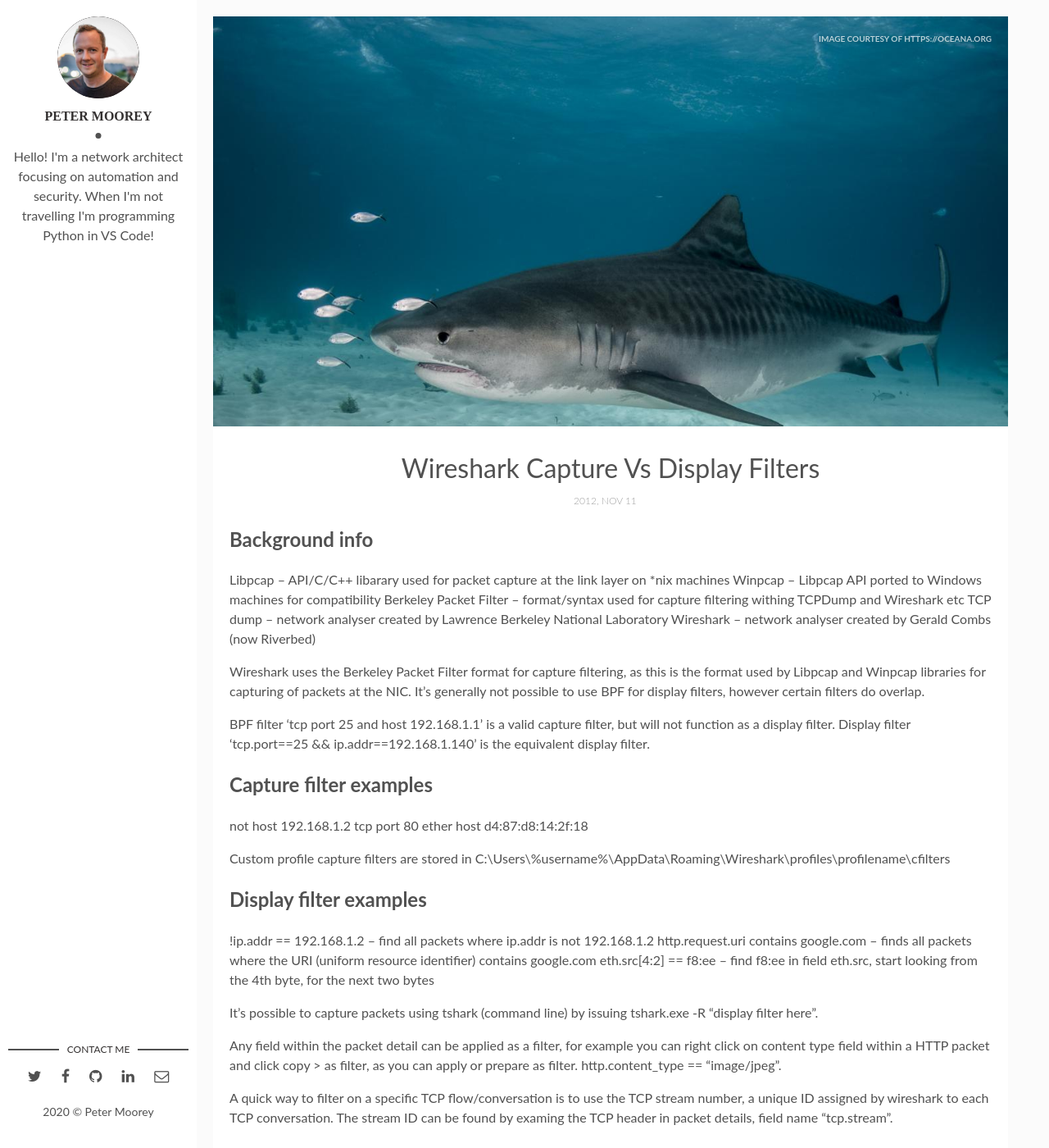
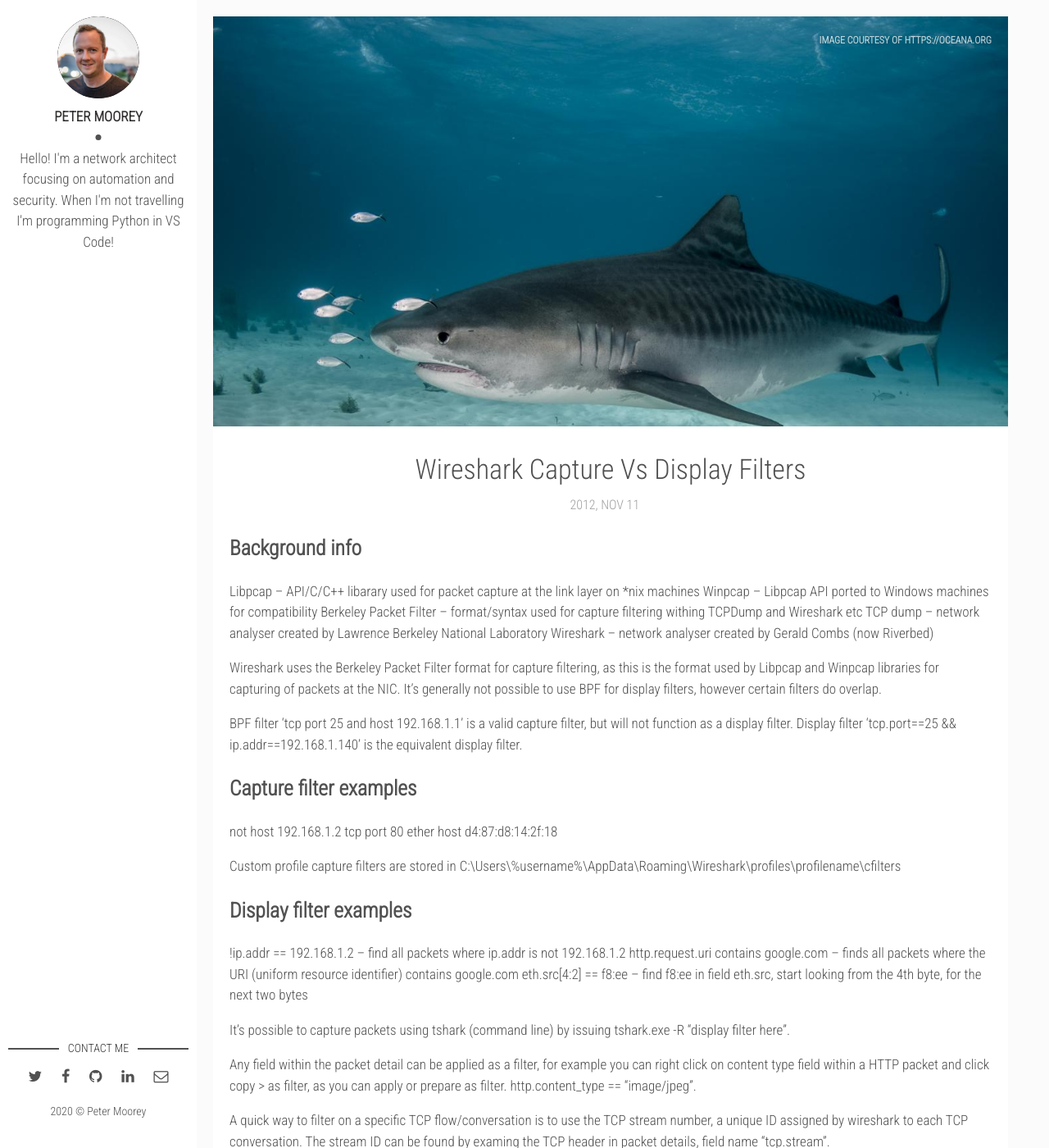
Before and after one commit to petermoorey/petermoorey.github.io, a Jekyll site: the page built from _posts/2012-11-11-wireshark-capture-verus-display-filters copy.markdown, in a window 1280 px wide and 1400 px high. Shown: the whole window at 82% size. Built offline with Jekyll 4.4.1, drawn with Linux system fonts in a browser that asks for light colours; nearby versions of some CDN libraries.

Commit message:
Updated font family and size

```diff
--- a/assets/css/main.css
+++ b/assets/css/main.css
@@ -775,7 +775,8 @@ html {
 }
 
 body {
-  font-family: 'Lato', sans-serif;
+  font-family: 'Roboto Condensed', sans-serif;
+  font-size: 17px;
   color: #515151;
   background-color: #fbfbfb;
   margin: 0;
@@ -971,11 +972,11 @@ table tfoot td {
 }
 
 .about .author-name {
-  font-family: 'PT Serif', serif;
+  font-family: 'Roboto Condensed', serif;
   margin: 0 0 10px;
   position: relative;
   padding-bottom: 15px;
-  font-size: 16px;
+  font-size: 17px;
   text-transform: uppercase;
   color: #333030;
   font-weight: 700;
@@ -998,7 +999,7 @@ table tfoot td {
 }
 
 .about p {
-  font-size: 16px;
+  font-size: 17px;
   margin: 0 0 10px;
 }
 
@@ -1027,7 +1028,7 @@ table tfoot td {
   position: relative;
   color: #333030;
   font-weight: 400;
-  font-size: 12px;
+  font-size: 14px;
   margin: 0 0 5px;
   text-transform: uppercase;
   text-align: center;
@@ -1164,7 +1165,7 @@ footer .copyright {
 }
 
 .post .post-content .post-title a {
-  font-family: 'PT Serif', serif;
+  font-family: 'Roboto Condensed', serif;
   text-decoration: none;
   color: #263959;
 }
@@ -1215,7 +1216,7 @@ a.newer-posts:hover {
 .header-page .page-date {
   color: #a0a0a0;
   font-weight: 300;
-  font-size: 12px;
+  font-size: 16px;
   text-transform: uppercase;
 }
 
@@ -1242,7 +1243,7 @@ a.newer-posts:hover {
   text-shadow: 0 1px 5px rgba(0, 0, 0, 0.2);
   font-weight: 700;
   text-transform: uppercase;
-  font-size: 10px;
+  font-size: 12px;
 }
 
 .page-cover-image .page-image {
@@ -1280,7 +1281,7 @@ a.newer-posts:hover {
   padding: 5px 10px;
   margin-left: 5px;
   color: #263959;
-  font-size: 12px;
+  font-size: 14px;
   -webkit-transition: background-color .3s;
   -o-transition: background-color .3s;
   transition: background-color .3s;
@@ -1296,7 +1297,7 @@ a.newer-posts:hover {
 
 .page-footer .page-tag a {
   text-decoration: none;
-  font-size: 10px;
+  font-size: 14px;
   padding: 5px 10px;
   margin-left: 5px;
   color: #263959;
```
